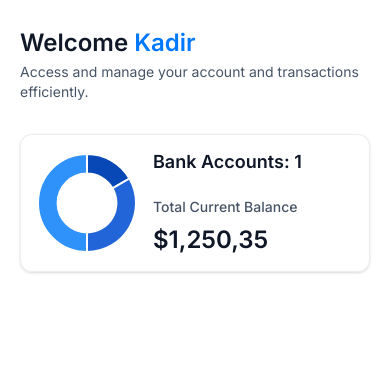
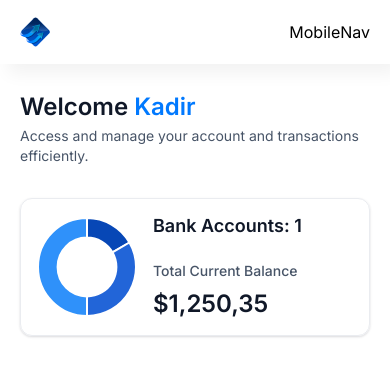
Before and after one commit to Kaadirm/Advanced-Frontend-Technology-Study-Repository, a Next.js app in the folder banking-app/: page / in a window 390 px wide. Shown: the top 376 px of the page. Built offline with nearby package versions, Linux system fonts and the light colour scheme.

Commit message:
Sidebar and mobileNav implementations

```diff
--- a/banking-app/app/(root)/layout.tsx
+++ b/banking-app/app/(root)/layout.tsx
@@ -1,14 +1,31 @@
+import MobileNav from '@/components/MobileNav';
 import Sidebar from '@/components/Sidebar';
+import Image from 'next/image';
 
 export default function RootLayout({
     children
 }: Readonly<{
     children: React.ReactNode;
 }>) {
+    const loggedIn = { firstname: 'Kadir', lastname: 'MMS' };
+
     return (
         <main className="flex h-screen w-full font-inter">
-            <Sidebar />
-            {children}
+            <Sidebar user={loggedIn} />
+            <div className="flex size-full flex-col">
+                <div className="root-layout">
+                    <Image
+                        src="/icons/logo.svg"
+                        width={30}
+                        height={30}
+                        alt="logo"
+                    />
+                    <div>
+                        <MobileNav user={loggedIn} />
+                    </div>
+                </div>
+                {children}
+            </div>
         </main>
     );
 }
```
